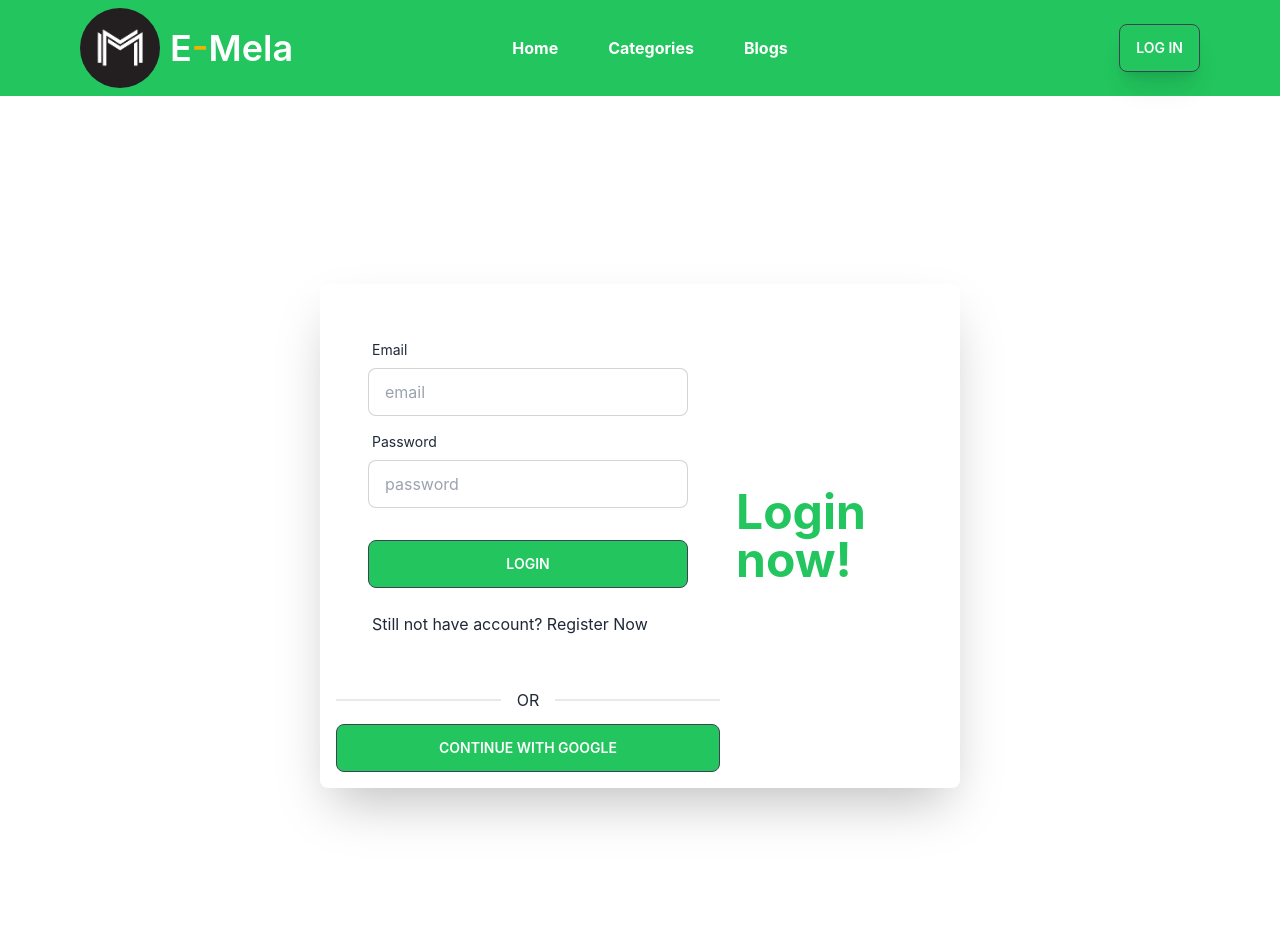
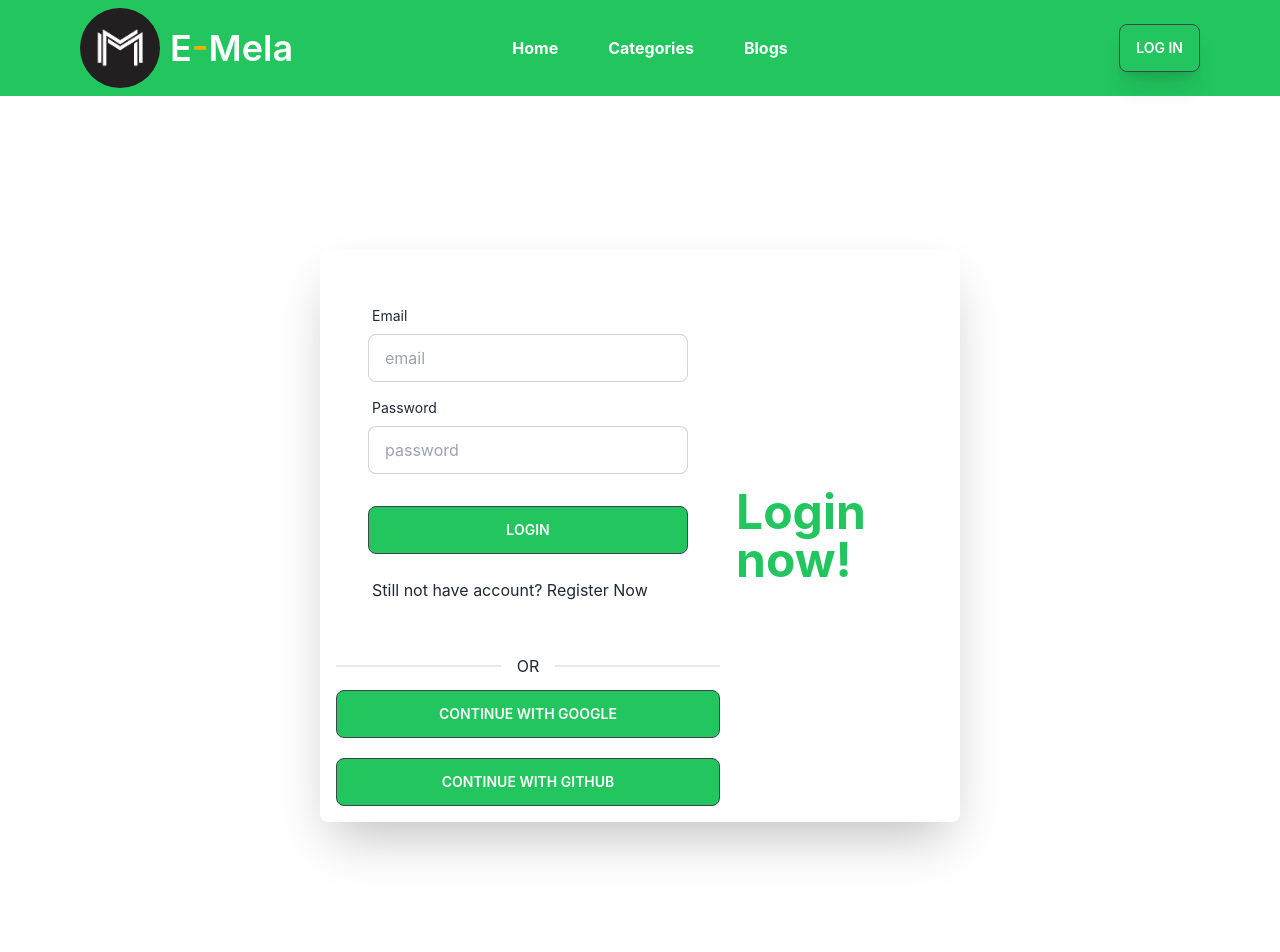
Before and after one commit to farhanchy99/e-mela-client, a React (Create React App) app: page /login in a window 1280 px wide. Shown: the top 952 px of the page. Built offline with nearby package versions, Linux system fonts and the light colour scheme; no server answers.

Commit message:
22th commit

```diff
--- a/src/Pages/DashBoard/Allbuyers/Allbuyers.js
+++ b/src/Pages/DashBoard/Allbuyers/Allbuyers.js
@@ -2,7 +2,7 @@ import { FontAwesomeIcon } from '@fortawesome/react-fontawesome';
 import { useQuery } from '@tanstack/react-query';
 import React, { useState } from 'react';
 import swal from 'sweetalert';
-import { faCircleCheck, faTrash } from '@fortawesome/free-solid-svg-icons'
+import {  faTrash } from '@fortawesome/free-solid-svg-icons'
 import useTitle from '../../../hooks/useTitle';
 
 const Allbuyers = () => {
--- a/src/Pages/LogIn/Login.js
+++ b/src/Pages/LogIn/Login.js
@@ -3,7 +3,7 @@ import { useForm } from "react-hook-form";
 import swal from "sweetalert";
 import { Link, useLocation, useNavigate } from 'react-router-dom';
 import { AuthContext } from '../../contexts/AuthProvider';
-import { GoogleAuthProvider } from 'firebase/auth';
+import { GoogleAuthProvider, GithubAuthProvider } from 'firebase/auth';
 import useTitle from '../../hooks/useTitle';
 
 
@@ -13,6 +13,7 @@ const Login = () => {
     const [loginError, setLoginError] = useState('');
     const {logIn, providerLogin} = useContext(AuthContext);
     const googleProvider = new GoogleAuthProvider();
+    const gitHubProvider = new GithubAuthProvider();
     const location = useLocation();
     const navigate = useNavigate();
 
@@ -34,6 +35,22 @@ const Login = () => {
               });
               setLoginError(error);
         });
+    }
+
+    const handleGitHubSignIn = () =>{
+        providerLogin(gitHubProvider)
+        .then(result=>{
+            const user = result.user;
+            swal({
+                title: "Successfully Login",
+                button: "OK",
+                icon: "success"
+              });
+            setLoginError("");
+            navigate(from, {replace: true});
+            console.log(user);
+        })
+        .catch(error => console.error(error))
     }
 
     const handleLogin = data => {
@@ -93,7 +110,8 @@ const Login = () => {
                     </label>
                 </form>
                 <div className='divider'>OR</div>
-                <button onClick={handleGoogleSignIn} className='btn bg-green-500'>Continue with Google</button>
+                <button onClick={handleGoogleSignIn} className='btn bg-green-500 mb-5'>Continue with Google</button>
+                <button onClick={handleGitHubSignIn} className='btn bg-green-500'>Continue with GitHub</button>
                 </div>
             </div>
             </div>
--- a/src/Pages/Register/Register.js
+++ b/src/Pages/Register/Register.js
@@ -12,7 +12,7 @@ const Register = () => {
     const [role, setRole] = useState();
     const {createUser, updateUserProfile, providerLogin} = useContext(AuthContext);
     const googleProvider = new GoogleAuthProvider();
-    const gitHubProvider = new GithubAuthProvider()
+    const gitHubProvider = new GithubAuthProvider();
     const navigate = useNavigate();
     const location = useLocation();
 
--- a/src/Routes/Router/Router.js
+++ b/src/Routes/Router/Router.js
@@ -36,12 +36,12 @@ const router = createBrowserRouter([
             },
             {
                 path: '/categories',
-                element: <BuyerRoutes><Categories></Categories></BuyerRoutes>,
+                element: <PrivateRoutes><BuyerRoutes><Categories></Categories></BuyerRoutes></PrivateRoutes>,
                 loader: () => fetch(`https://resale-web-server-rho.vercel.app/categories`)
             },
             {
                 path: '/categories/:id',
-                element: <BuyerRoutes><PerCat></PerCat></BuyerRoutes>,
+                element: <PrivateRoutes><BuyerRoutes><PerCat></PerCat></BuyerRoutes></PrivateRoutes>,
                 loader: ({params}) => fetch(`https://resale-web-server-rho.vercel.app/categories/${params.id}`)
             },
             {
```
Also changed, not shown: firebase.json (added), 2 other files (tests, documents, lock files or other folders).
